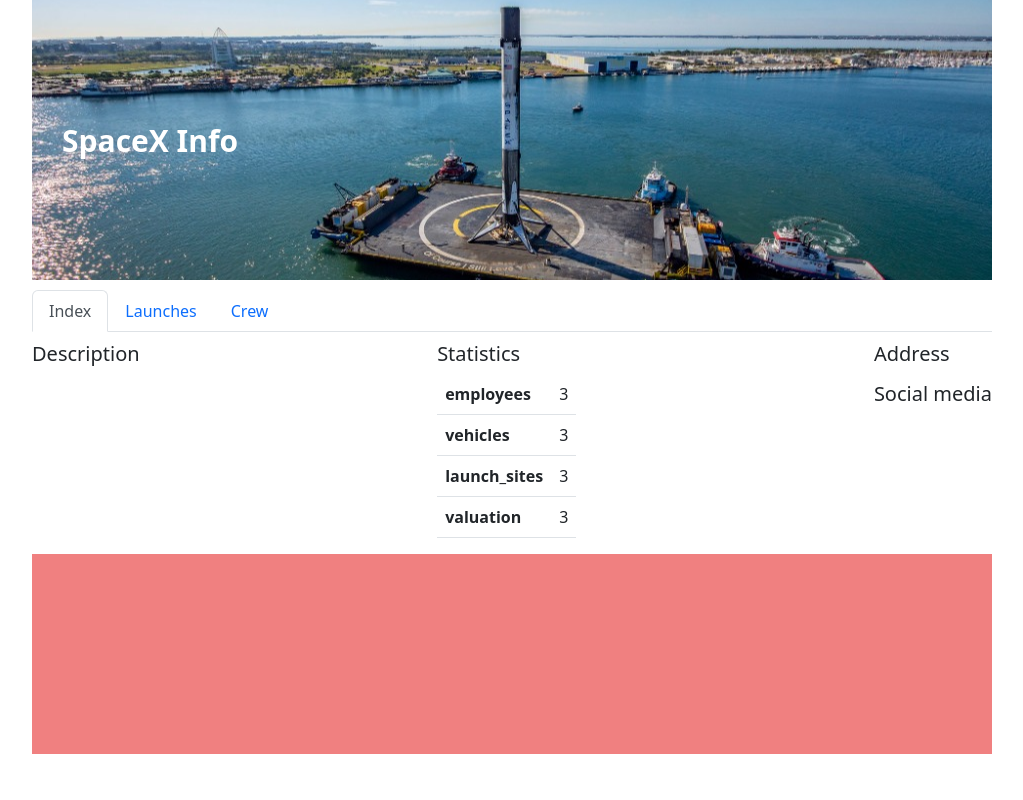
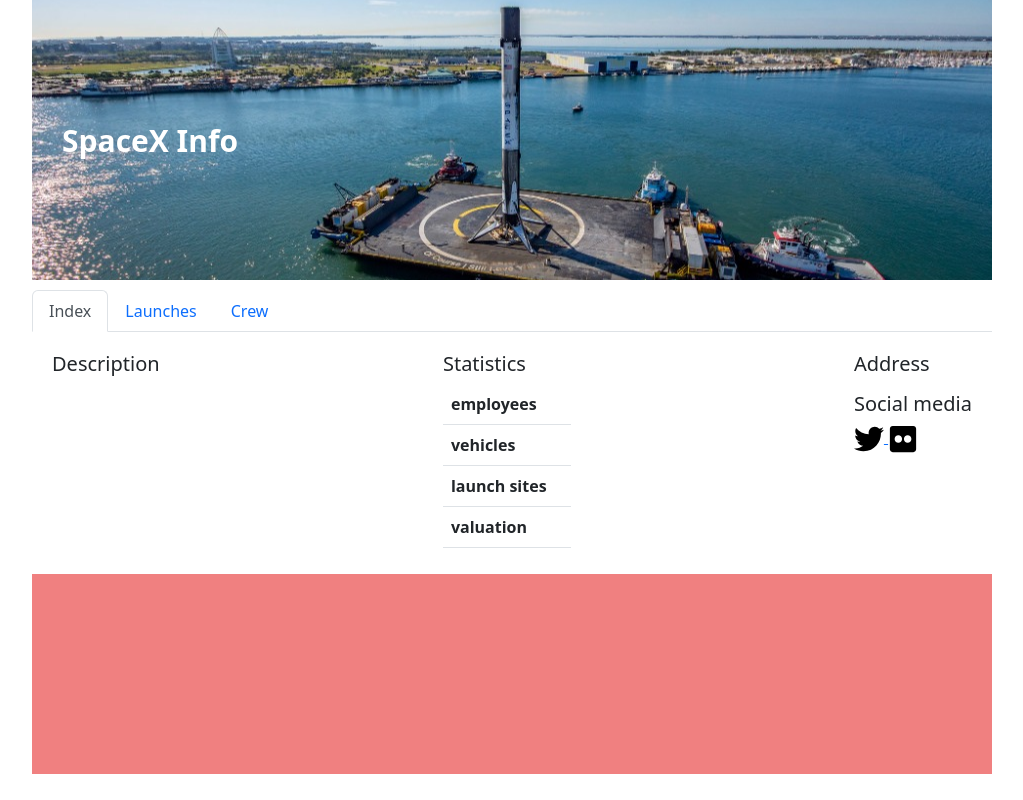
Before and after one commit to mindsetcoach/curs-6, a plain HTML site: page index.html in a window 1280 px wide. Shown: the whole page, without its empty margins (128-1151 px from the left). Drawn offline with Linux system fonts and the light colour scheme; no server answers.

Commit message:
final draft for the Company Info section - added our first icons

```diff
--- a/index.html
+++ b/index.html
@@ -31,7 +31,7 @@
         </div>
         <div class="content">
             <div class="companyInfo">
-                <div class="section section-primary section-description">
+                <div class="section section-primary section-description section-first">
                     <h5>Description</h5>
                     <p></p>
                 </div>
@@ -41,19 +41,19 @@
                         <tbody>
                             <tr>
                                 <th scope="row">employees</th>
-                                <td>3</td>
+                                <td class="statistics-item statistics-employees"></td>
                             </tr>
                             <tr>
                                 <th scope="row">vehicles</th>
-                                <td>3</td>
+                                <td class="statistics-item statistics-vehicles"></td>
                             </tr>
                             <tr>
-                                <th scope="row">launch_sites</th>
-                                <td>3</td>
+                                <th scope="row">launch sites</th>
+                                <td class="statistics-item statistics-launch-sites"></td>
                             </tr>
                             <tr>
                                 <th scope="row">valuation</th>
-                                <td>3</td>
+                                <td class="statistics-item statistics-valuation"></td>
                             </tr>
                         </tbody>
                     </table>
@@ -65,7 +65,14 @@
                     </div>
                     <div class="section section-secondary section-social-media">
                         <h5>Social media</h5>
-                        <div></div>
+                        <div>
+                            <a class="social-media-icon social-media-twitter" target="_blank" href="">
+                                <img src="images/twitter-brands.svg"/>
+                            </a>
+                            <a class="social-media-icon social-media-flickr" target="_blank" href="">
+                                <img src="images/flickr-brands.svg"/>
+                            </a>
+                        </div>
                     </div>
                 </div>
             </div>
--- a/index/companyInfo.js
+++ b/index/companyInfo.js
@@ -1,13 +1,28 @@
 index.companyInfo = {
 
     render: function() {
+
         let descriptionSection = document.querySelector('.section-description > p');
         descriptionSection.innerHTML = index.data.companyInfo.summary;
+
+        let statisticsSectionEmployees = document.querySelector('.section-statistics .statistics-employees');
+        statisticsSectionEmployees.innerHTML = index.data.companyInfo.employees;
+        let statisticsSectionVehicles = document.querySelector('.section-statistics .statistics-vehicles');
+        statisticsSectionVehicles.innerHTML = index.data.companyInfo.vehicles;
+        let statisticsSectionLaunchSites = document.querySelector('.section-statistics .statistics-launch-sites');
+        statisticsSectionLaunchSites.innerHTML = index.data.companyInfo.launch_sites;
+        let statisticsSectionValuation = document.querySelector('.section-statistics .statistics-valuation');
+        statisticsSectionValuation.innerHTML = index.data.companyInfo.valuation;
 
         let addressSection = document.querySelector('.section-address > p');
         addressSection.innerHTML = index.companyInfo.formatAddressLine(
             index.data.companyInfo.headquarters
         );
+
+        let socialMediaSectionTwitter = document.querySelector('.section-social-media .social-media-twitter');
+        socialMediaSectionTwitter.setAttribute('href', index.data.companyInfo.links.twitter);
+        let socialMediaSectionFlickr = document.querySelector('.section-social-media .social-media-flickr');
+        socialMediaSectionFlickr.setAttribute('href', index.data.companyInfo.links.flickr);
     },
 
     formatAddressLine: function(headquarters) {
--- a/index/page.css
+++ b/index/page.css
@@ -1,5 +1,18 @@
 .header {
     background-image: url('../images/spacex-home-small.jpeg');
+}
+
+.social-media-icon > img {
+    width: 30px;
+    height: 30px;
+}
+
+.section-primary {
+    padding: 10px 20px 10px 20px;
+}
+
+.section-first {
+    max-width: 300px;
 }
 
 .companyInfo {
```
Also changed, not shown: images/flickr-brands.svg (added), images/twitter-brands.svg (added), 1 other file.
